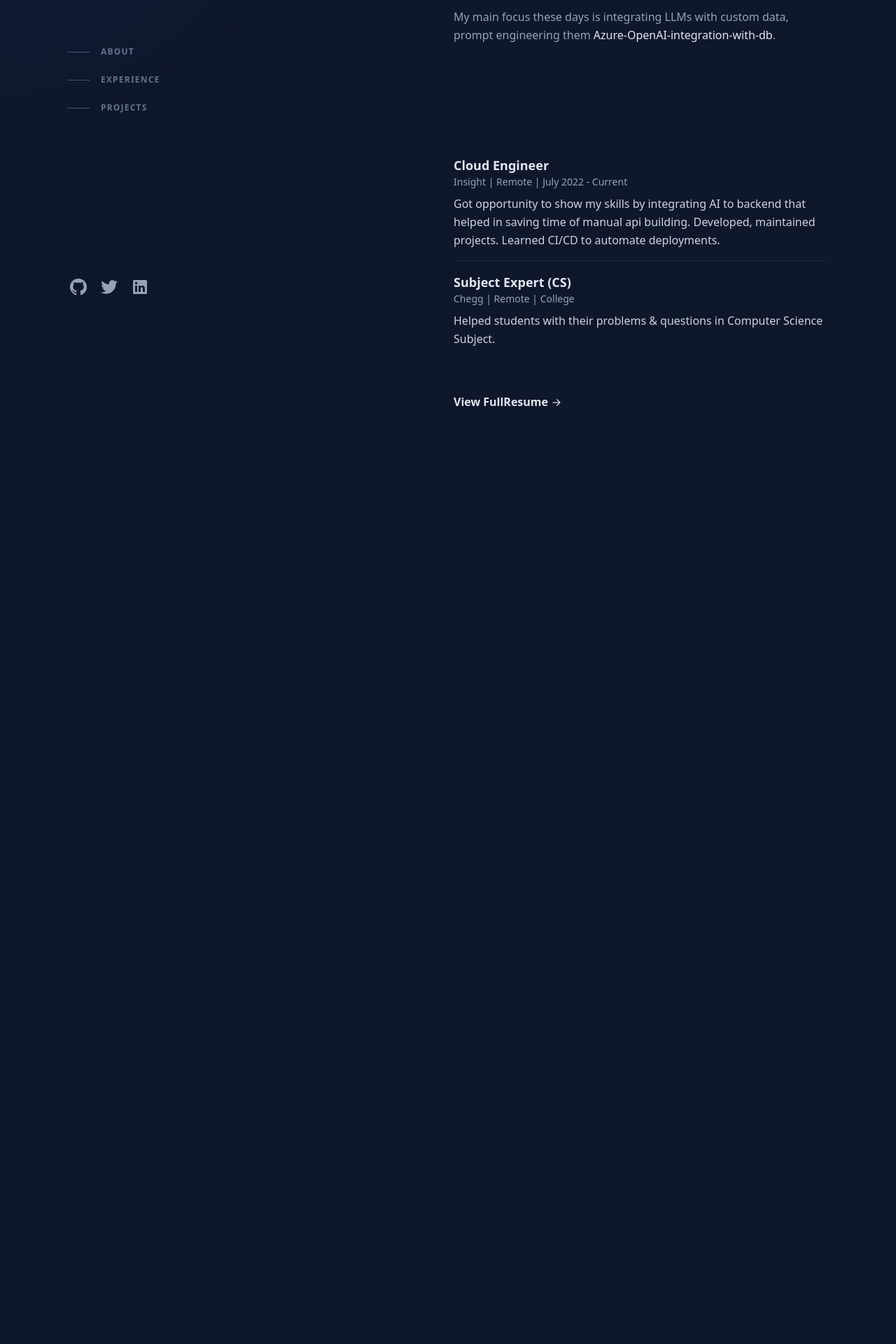
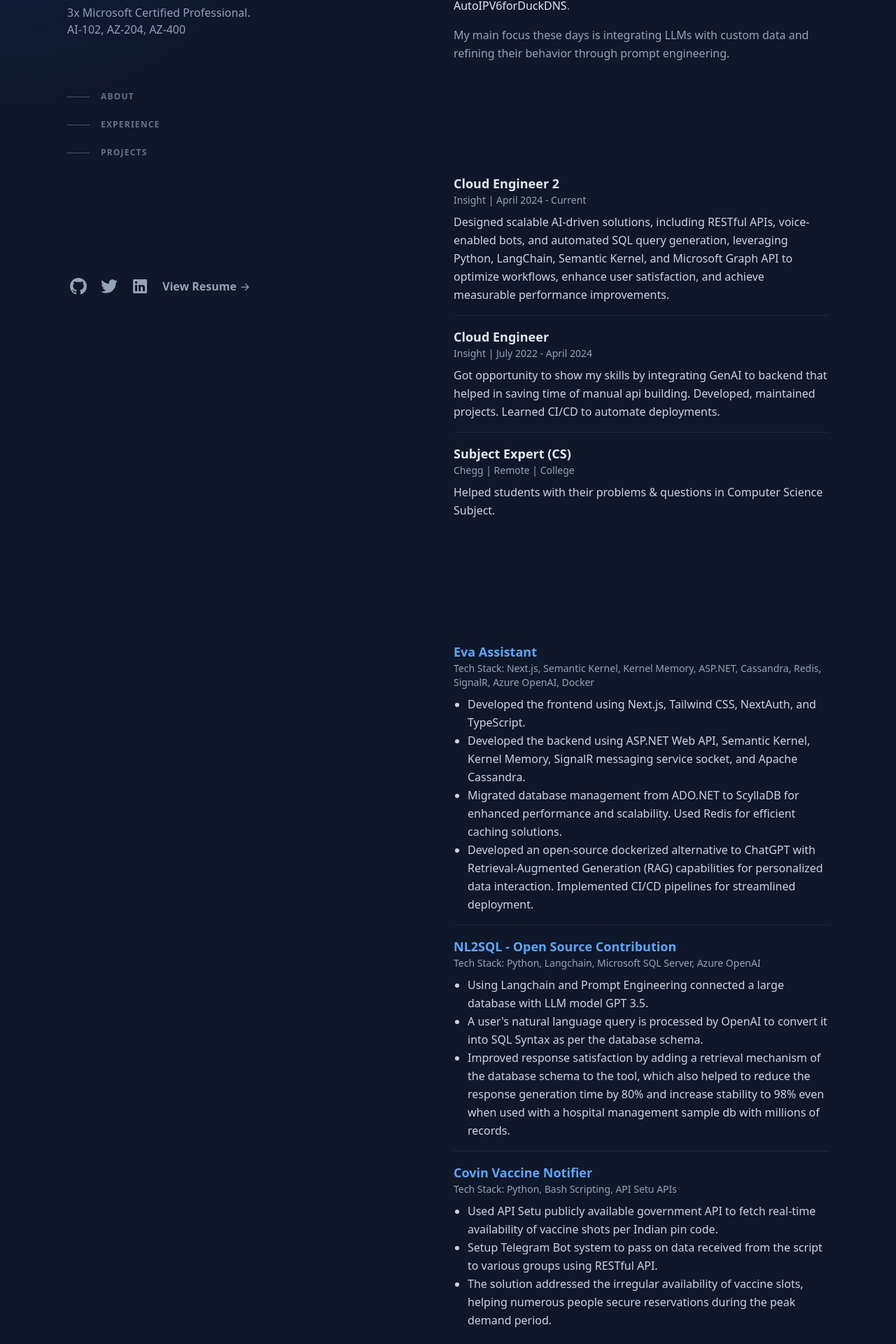
Before and after one commit to sp4rkiop/portfolio, a Next.js app: page / in a window 1280 px wide. Shown: the part 282-2202 px from the top of the page at 70% size. Before the commit the page ends 1109 px from the top, so only its background shows below. Built offline with nearby package versions, Linux system fonts and the light colour scheme.

Commit message:
Header+Footer refacter. Updated Content

```diff
--- a/app/layout.tsx
+++ b/app/layout.tsx
@@ -3,7 +3,7 @@
 import { Inter } from 'next/font/google';
 import './globals.css';
 import CursorFollower from '@/components/CursorFollower';
-import Header from '@/components/Header';
+import Footer from '@/components/Footer';
 import Navigation from '@/components/Navigation';
 
 const inter = Inter({ subsets: ['latin'] });
@@ -17,12 +17,12 @@
   return (
     <html lang="en" className="scroll-smooth">
       <body className="bg-slate-900 leading-relaxed text-slate-400 antialiased selection:bg-teal-300 selection:text-teal-900">
-        <div id="__next">
-          <div className="__variable_20b187 group/spotlight relative">
+        <div>
+          <div className="relative">
             <CursorFollower />
             <div className="mx-auto min-h-screen max-w-screen-xl px-6 py-12 font-sans md:px-12 md:py-20 lg:px-24 lg:py-0">
               <div className="lg:flex lg:justify-between lg:gap-4">
-                <Header />
+                <Footer />
                 {children}
               </div>
             </div>
--- a/app/page.tsx
+++ b/app/page.tsx
@@ -1,17 +1,17 @@
 import RootLayout from '@/app/layout';
-import Header from '@/components/Header';
+import Header from '@/components/Footer';
 import Navigation from '@/components/Navigation';
 import AboutSection from '@/components/AboutSection';
 import CursorFollower from '@/components/CursorFollower';
 import ExperienceSection from '../components/Experience';
-// import ProjectsSection from '../components/ProjectsSection';
+import ProjectsSection from '../components/Projects';
 
 export default function Home () {
   return (
       <main id="content" className="pt-24 lg:w-1/2 lg:py-24">
         <AboutSection />
         <ExperienceSection />
-        {/* <ProjectsSection /> */}
+        <ProjectsSection />
         {/* Add more sections as needed */}
       </main>
   );
--- a/components/AboutSection.tsx
+++ b/components/AboutSection.tsx
@@ -9,7 +9,9 @@
       </div>
       <div>
         <p className="mb-4">
-        Passionate about understanding the mechanics of things since childhood, I transitioned from dismantling toys to exploring software and web development. With a background in open source, I&apos;ve evolved to self-deploying SAAS and PAAS like{' '}
+          Full-stack web developer with 3 years of hands-on experience in frontend, backend, DevOps, and cloud development.
+          Proven ability to design and deploy scalable, AI-integrated applications using modern frameworks and cloud platforms.
+          With a background in open source, I&apos;ve evolved to self-deploying SAAS and PAAS like{' '}
           <a className="font-medium text-slate-200 hover:text-teal-300 focus-visible:text-teal-300" href="https://nextcloud.com/" target="_blank" rel="noreferrer">NextCloud</a>, {' '}
           <a className="font-medium text-slate-200 hover:text-teal-300 focus-visible:text-teal-300" href="https://www.portainer.io/" target="_blank" rel="noreferrer">Portainer</a>, {' '}
           <a className="font-medium text-slate-200 hover:text-teal-300 focus-visible:text-teal-300" href="https://nginxproxymanager.com/" target="_blank" rel="noreferrer">NPM</a>, contributed in covid with vaccine availability bot{' '}
@@ -17,8 +19,7 @@
           <a className="font-medium text-slate-200 hover:text-teal-300 focus-visible:text-teal-300" href="https://github.com/SP4RKiOP/AutoIPV6forDuckDNS" target="_blank" rel="noreferrer">AutoIPV6forDuckDNS</a>.
         </p>
         <p className="mb-4">
-          My main focus these days is integrating LLMs with custom data, prompt engineering them{' '}
-          <a className="font-medium text-slate-200 hover:text-teal-300 focus-visible:text-teal-300" href="https://github.com/SP4RKiOP/Azure-OpenAI-integration-with-db" target="_blank" rel="noreferrer">Azure-OpenAI-integration-with-db</a>.{' '}
+          My main focus these days is integrating LLMs with custom data and refining their behavior through prompt engineering.
         </p>
       </div>
     </section>
--- a/components/Experience.tsx
+++ b/components/Experience.tsx
@@ -15,14 +15,26 @@
           {/* Experience item 1 */}
           <li className="py-4 border-b border-slate-800 last:border-b-0">
             <div className="mb-2">
-              <h3 className="text-lg font-semibold text-slate-200">Cloud Engineer</h3>
-              <p className="text-sm text-slate-400">Insight | Remote | July 2022 - Current</p>
+              <h3 className="text-lg font-semibold text-slate-200">Cloud Engineer 2</h3>
+              <p className="text-sm text-slate-400">Insight | April 2024 - Current</p>
             </div>
             <p className="text-slate-300">
-              Got opportunity to show my skills by integrating AI to backend that helped in saving time of manual api building.
+              Designed scalable AI-driven solutions, including RESTful APIs, voice-enabled bots, and automated SQL query generation,
+              leveraging Python, LangChain, Semantic Kernel, and Microsoft Graph API to optimize workflows, enhance user satisfaction,
+              and achieve measurable performance improvements.
+            </p>
+          </li>
+          <li className="py-4 border-b border-slate-800 last:border-b-0">
+            <div className="mb-2">
+              <h3 className="text-lg font-semibold text-slate-200">Cloud Engineer</h3>
+              <p className="text-sm text-slate-400">Insight | July 2022 - April 2024</p>
+            </div>
+            <p className="text-slate-300">
+              Got opportunity to show my skills by integrating GenAI to backend that helped in saving time of manual api building.
               Developed, maintained projects. Learned CI/CD to automate deployments.
             </p>
           </li>
+
 
           {/* Experience item 2 */}
           <li className="py-4 border-b border-slate-800 last:border-b-0">
@@ -38,9 +50,9 @@
           {/* Add more experience items as needed */}
 
         </ol>
-        <div className="mt-12">
+        {/* <div className="mt-12">
           <a
-            className="inline-flex items-center font-medium leading-tight text-slate-200 font-semibold text-slate-200 group"
+            className="inline-flex items-center leading-tight text-slate-200 font-semibold group"
             aria-label="View Full Résumé"
             href="/resume.pdf"
           >
@@ -68,7 +80,7 @@
               </span>
             </span>
           </a>
-        </div>
+        </div> */}
       </div>
     </section>
   );
--- a/components/Header.tsx
+++ b/components/Footer.tsx
@@ -2,22 +2,48 @@
 import React from 'react';
 import Navigation from './Navigation';
 
-const Header: React.FC = () => {
+const Footer: React.FC = () => {
   return (
     <header className="lg:sticky lg:top-0 lg:flex lg:max-h-screen lg:w-1/2 lg:flex-col lg:justify-between lg:py-24">
       <div>
         <h1 className="text-4xl font-bold tracking-tight text-slate-200 sm:text-5xl"><a href="/">Abhishek Sinha</a></h1>
         <h2 className="mt-3 text-lg font-medium tracking-tight text-slate-200 sm:text-xl">Full-Stack Developer</h2>
-        <p className="mt-4 max-w-xs leading-normal">Tech Enthusiast who likes to self-host and build/contribute into things. Currently working on AI</p>
+        <p className="mt-4 max-w-xs leading-normal">Tech Enthusiast who likes to self-host and build/contribute into things. Currently working on AI.</p>
+        <p className="mt-4 max-w-xs leading-normal"> 3x Microsoft Certified Professional.</p>
+        <p className="max-w-xs leading-normal"> AI-102, AZ-204, AZ-400</p>
         <Navigation />
       </div>
       <ul className="ml-1 mt-8 flex items-center" aria-label="Social media">
         <li className="mr-5 text-xs"><a className="block hover:text-slate-200" href="https://github.com/SP4RKiOP" target="_blank" rel="noreferrer"><span className="sr-only">GitHub</span><svg xmlns="http://www.w3.org/2000/svg" viewBox="0 0 16 16" fill="currentColor" className="h-6 w-6" aria-hidden="true"><path d="M8 0C3.58 0 0 3.58 0 8c0 3.54 2.29 6.53 5.47 7.59.4.07.55-.17.55-.38 0-.19-.01-.82-.01-1.49-2.01.37-2.53-.49-2.69-.94-.09-.23-.48-.94-.82-1.13-.28-.15-.68-.52-.01-.53.63-.01 1.08.58 1.23.82.72 1.21 1.87.87 2.33.66.07-.52.28-.87.51-1.07-1.78-.2-3.64-.89-3.64-3.95 0-.87.31-1.59.82-2.15-.08-.2-.36-1.02.08-2.12 0 0 .67-.21 2.2.82.64-.18 1.32-.27 2-.27.68 0 1.36.09 2 .27 1.53-1.04 2.2-.82 2.2-.82.44 1.1.16 1.92.08 2.12.51.56.82 1.27.82 2.15 0 3.07-1.87 3.75-3.65 3.95.29.25.54.73.54 1.48 0 1.07-.01 1.93-.01 2.2 0 .21.15.46.55.38A8.013 8.013 0 0016 8c0-4.42-3.58-8-8-8z"></path></svg></a></li>
         <li className="mr-5 text-xs"><a className="block hover:text-slate-200" href="https://twitter.com/abhisheksp4rk" target="_blank" rel="noreferrer"><span className="sr-only">Twitter</span><svg xmlns="http://www.w3.org/2000/svg" viewBox="0 0 248 204" fill="currentColor" className="h-6 w-6" aria-hidden="true"><path id="white_background" d="M221.95,51.29c0.15,2.17,0.15,4.34,0.15,6.53c0,66.73-50.8,143.69-143.69,143.69v-0.04   C50.97,201.51,24.1,193.65,1,178.83c3.99,0.48,8,0.72,12.02,0.73c22.74,0.02,44.83-7.61,62.72-21.66   c-21.61-0.41-40.56-14.5-47.18-35.07c7.57,1.46,15.37,1.16,22.8-0.87C27.8,117.2,10.85,96.5,10.85,72.46c0-0.22,0-0.43,0-0.64   c7.02,3.91,14.88,6.08,22.92,6.32C11.58,63.31,4.74,33.79,18.14,10.71c25.64,31.55,63.47,50.73,104.08,52.76   c-4.07-17.54,1.49-35.92,14.61-48.25c20.34-19.12,52.33-18.14,71.45,2.19c11.31-2.23,22.15-6.38,32.07-12.26   c-3.77,11.69-11.66,21.62-22.2,27.93c10.01-1.18,19.79-3.86,29-7.95C240.37,35.29,231.83,44.14,221.95,51.29z"></path></svg></a></li>
         <li className="mr-5 text-xs"><a className="block hover:text-slate-200" href="https://www.linkedin.com/in/abhishek-sinha-20a1161a9/" target="_blank" rel="noreferrer"><span className="sr-only">LinkedIn</span><svg xmlns="http://www.w3.org/2000/svg" viewBox="0 0 24 24" fill="currentColor" className="h-6 w-6" aria-hidden="true"><path d="M20.5 2h-17A1.5 1.5 0 002 3.5v17A1.5 1.5 0 003.5 22h17a1.5 1.5 0 001.5-1.5v-17A1.5 1.5 0 0020.5 2zM8 19H5v-9h3zM6.5 8.25A1.75 1.75 0 118.3 6.5a1.78 1.78 0 01-1.8 1.75zM19 19h-3v-4.74c0-1.42-.6-1.93-1.38-1.93A1.74 1.74 0 0013 14.19a.66.66 0 000 .14V19h-3v-9h2.9v1.3a3.11 3.11 0 012.7-1.4c1.55 0 3.36.86 3.36 3.66z"></path></svg></a></li>
-        </ul>
+        <li className="mr-5 ">
+        <a className="inline-flex items-center leading-tight hover:text-slate-200 font-semibold group"
+            aria-label="View Full Résumé"
+            href="/AbhishekSinha.pdf">
+            <span className="whitespace-nowrap">
+                <span className="border-b border-transparent pb-px transition group-hover:border-teal-300 motion-reduce:transition-none">
+                  View Resume
+                </span>
+                <svg
+                  xmlns="http://www.w3.org/2000/svg"
+                  viewBox="0 0 20 20"
+                  fill="currentColor"
+                  className="ml-1 inline-block h-4 w-4 shrink-0 -translate-y-px transition-transform group-hover:translate-x-2 group-focus-visible:translate-x-2 motion-reduce:transition-none"
+                  aria-hidden="true"
+                >
+                  <path
+                    fillRule="evenodd"
+                    d="M3 10a.75.75 0 01.75-.75h10.638L10.23 5.29a.75.75 0 111.04-1.08l5.5 5.25a.75.75 0 010 1.08l-5.5 5.25a.75.75 0 11-1.04-1.08l4.158-3.813H3.75A.75.75 0 013 10z"
+                    clipRule="evenodd"
+                  ></path>
+                </svg>
+            </span>
+          </a>
+        </li>
+      </ul>
     </header>
   );
 };
 
-export default Header;
+export default Footer;
--- /dev/null
+++ b/components/Projects.tsx
@@ -0,0 +1,65 @@
+import React from 'react';
+
+const ProjectsSection = () => {
+  return (
+    <section
+      id="projects"
+      className="mb-16 scroll-mt-16 md:mb-24 lg:mb-36 lg:scroll-mt-24"
+      aria-label="Work experience"
+    >
+      <div className="sticky top-0 z-20 -mx-6 mb-4 w-screen bg-slate-900/75 px-6 py-5 backdrop-blur md:-mx-12 md:px-12 lg:sr-only lg:relative lg:top-auto lg:mx-auto lg:w-full lg:px-0 lg:py-0 lg:opacity-0">
+        <h2 className="text-sm font-bold uppercase tracking-widest text-slate-200 lg:sr-only">Experience</h2>
+      </div>
+      <div>
+        <ol className="group/list">
+        <li className="py-4 border-b border-slate-800 last:border-b-0">
+          <div className="mb-2">
+            <h3 className="text-lg font-semibold text-slate-200">
+              <a href="http://eva.abhisheksinha.dev/" className="text-blue-400 hover:underline">Eva Assistant</a>
+            </h3>
+            <p className="text-sm text-slate-400">Tech Stack: Next.js, Semantic Kernel, Kernel Memory, ASP.NET, Cassandra, Redis, SignalR, Azure OpenAI, Docker</p>
+          </div>
+          <ul className="text-slate-300 list-disc pl-5">
+            <li>Developed the frontend using Next.js, Tailwind CSS, NextAuth, and TypeScript.</li>
+            <li>Developed the backend using ASP.NET Web API, Semantic Kernel, Kernel Memory, SignalR messaging service socket, and Apache Cassandra.</li>
+            <li>Migrated database management from ADO.NET to ScyllaDB for enhanced performance and scalability. Used Redis for efficient caching solutions.</li>
+            <li>Developed an open-source dockerized alternative to ChatGPT with Retrieval-Augmented Generation (RAG) capabilities for personalized data interaction. Implemented CI/CD pipelines for streamlined deployment.</li>
+          </ul>
+        </li>
+
+        <li className="py-4 border-b border-slate-800 last:border-b-0">
+          <div className="mb-2">
+            <h3 className="text-lg font-semibold text-slate-200">
+              <a href="https://github.com/sp4rkiop/Azure-OpenAI-integration-with-db" className="text-blue-400 hover:underline">NL2SQL - Open Source Contribution</a>
+            </h3>
+            <p className="text-sm text-slate-400">Tech Stack: Python, Langchain, Microsoft SQL Server, Azure OpenAI</p>
+          </div>
+          <ul className="text-slate-300 list-disc pl-5">
+            <li>Using Langchain and Prompt Engineering connected a large database with LLM model GPT 3.5.</li>
+            <li>A user&apos;s natural language query is processed by OpenAI to convert it into SQL Syntax as per the database schema.</li>
+            <li>Improved response satisfaction by adding a retrieval mechanism of the database schema to the tool, which also helped to reduce the response generation time by 80% and increase stability to 98% even when used with a hospital management sample db with millions of records.</li>
+          </ul>
+        </li>
+
+        <li className="py-4 border-b border-slate-800 last:border-b-0">
+          <div className="mb-2">
+            <h3 className="text-lg font-semibold text-slate-200">
+              <a href="https://github.com/sp4rkiop/Cowin_vaccine_telegram_notifier" className="text-blue-400 hover:underline">Covin Vaccine Notifier</a>
+            </h3>
+            <p className="text-sm text-slate-400">Tech Stack: Python, Bash Scripting, API Setu APIs</p>
+          </div>
+          <ul className="text-slate-300 list-disc pl-5">
+            <li>Used API Setu publicly available government API to fetch real-time availability of vaccine shots per Indian pin code.</li>
+            <li>Setup Telegram Bot system to pass on data received from the script to various groups using RESTful API.</li>
+            <li>The solution addressed the irregular availability of vaccine slots, helping numerous people secure reservations during the peak demand period.</li>
+          </ul>
+        </li>
+
+        </ol>
+
+      </div>
+    </section>
+  );
+};
+
+export default ProjectsSection;
--- a/package.json
+++ b/package.json
@@ -9,7 +9,7 @@
     "lint": "next lint"
   },
   "dependencies": {
-    "next": "14.0.3",
+    "next": "^14.2.28",
     "react": "^18.2.0",
     "react-dom": "^18",
     "react-scroll": "^1.9.0"
```
Also changed, not shown: 2 other files (tests, documents, lock files or other folders).
